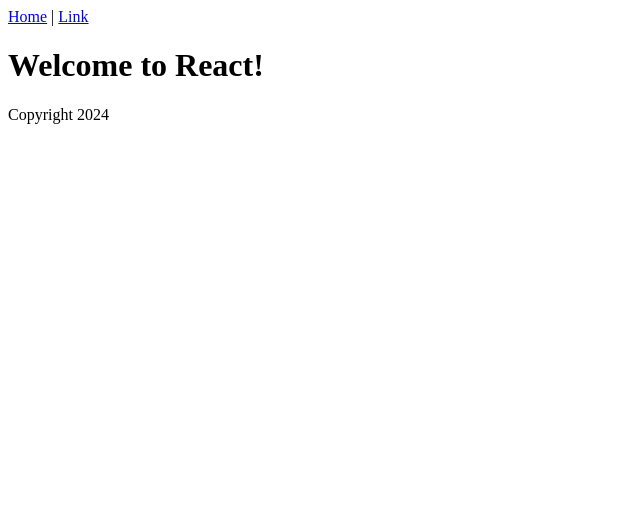
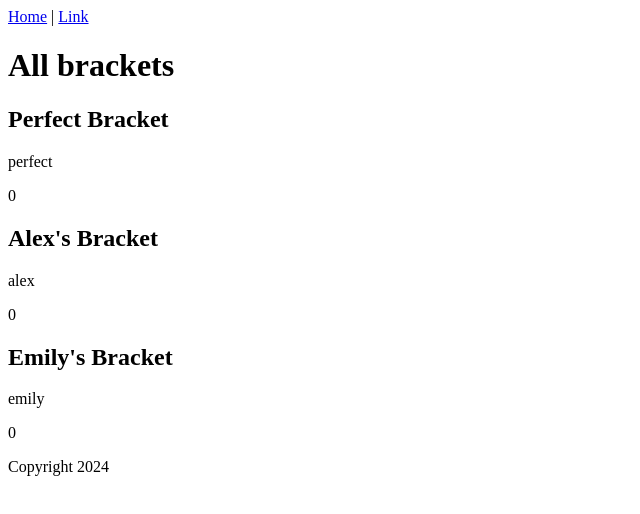
Before and after one commit to vishalkevinpatel/bracket-frontend, a React (Vite) app: page / in a window 1280 px wide. Shown: the top 514 px of the page, without its empty margins (0-640 px from the left). Built offline with nearby package versions, Linux system fonts and the light colour scheme.

Commit message:
brackets index with hard-coded data

```diff
--- /dev/null
+++ b/src/BracketsIndex.jsx
@@ -0,0 +1,14 @@
+export function BracketsIndex(props) {
+  return (
+    <div>
+      <h1>All brackets</h1>
+      {props.brackets.map((bracket) => (
+        <div key={bracket.id}>
+          <h2>{bracket.name}</h2>
+          <p>{bracket.user}</p>
+          <p>{bracket.total_points}</p>
+        </div>
+      ))}
+    </div>
+  );
+}
--- a/src/Content.jsx
+++ b/src/Content.jsx
@@ -1,7 +1,15 @@
+import { BracketsIndex } from "./BracketsIndex";
+
+const brackets = [
+  { id: 1, name: "Perfect Bracket", user: "perfect", total_points: 0 },
+  { id: 2, name: "Alex's Bracket", user: "alex", total_points: 0 },
+  { id: 3, name: "Emily's Bracket", user: "emily", total_points: 0 },
+];
+
 export function Content() {
   return (
-    <main>
-      <h1>Welcome to React!</h1>
-    </main>
+    <div>
+      <BracketsIndex brackets={brackets} />
+    </div>
   );
 }
```
